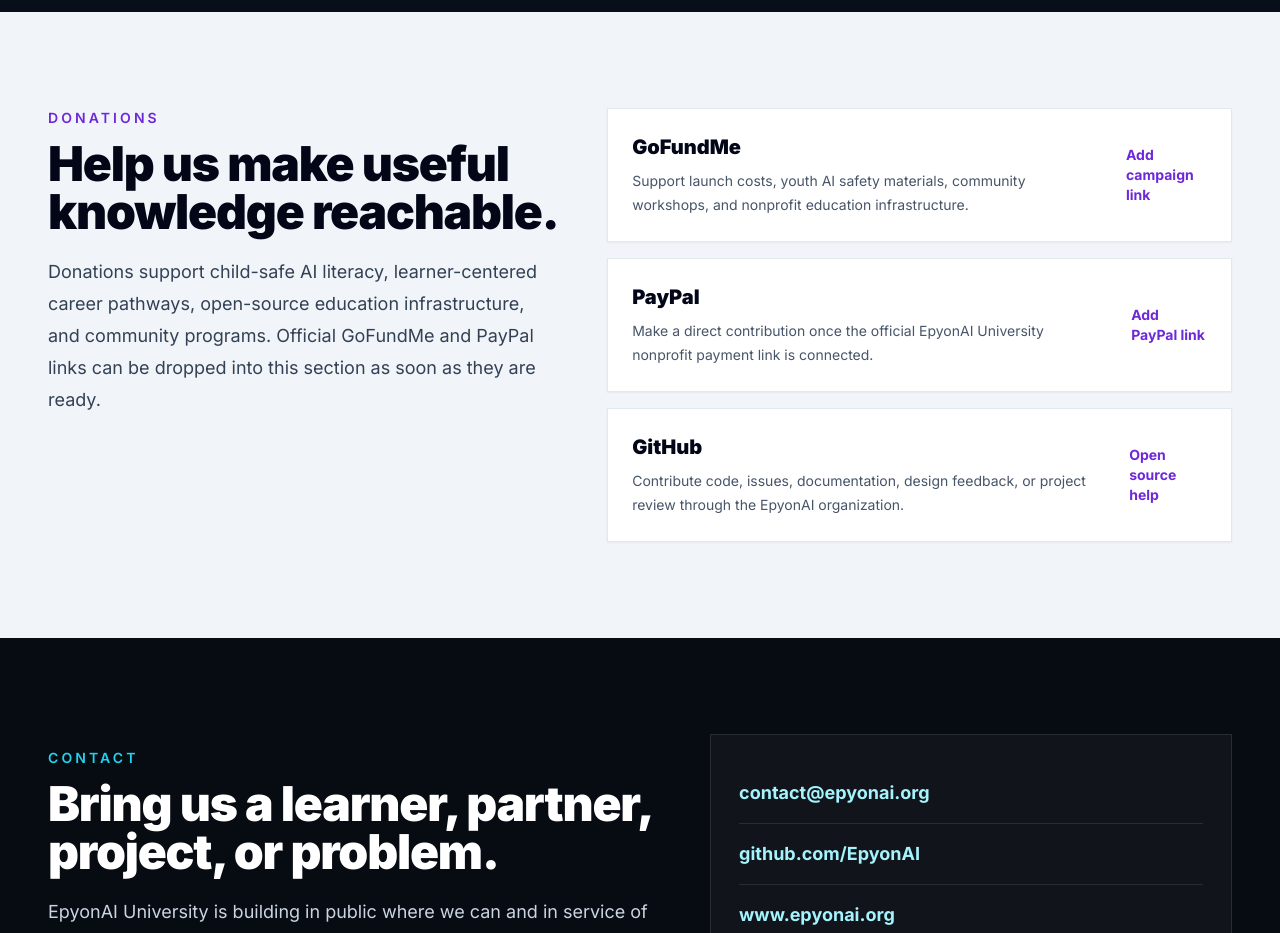
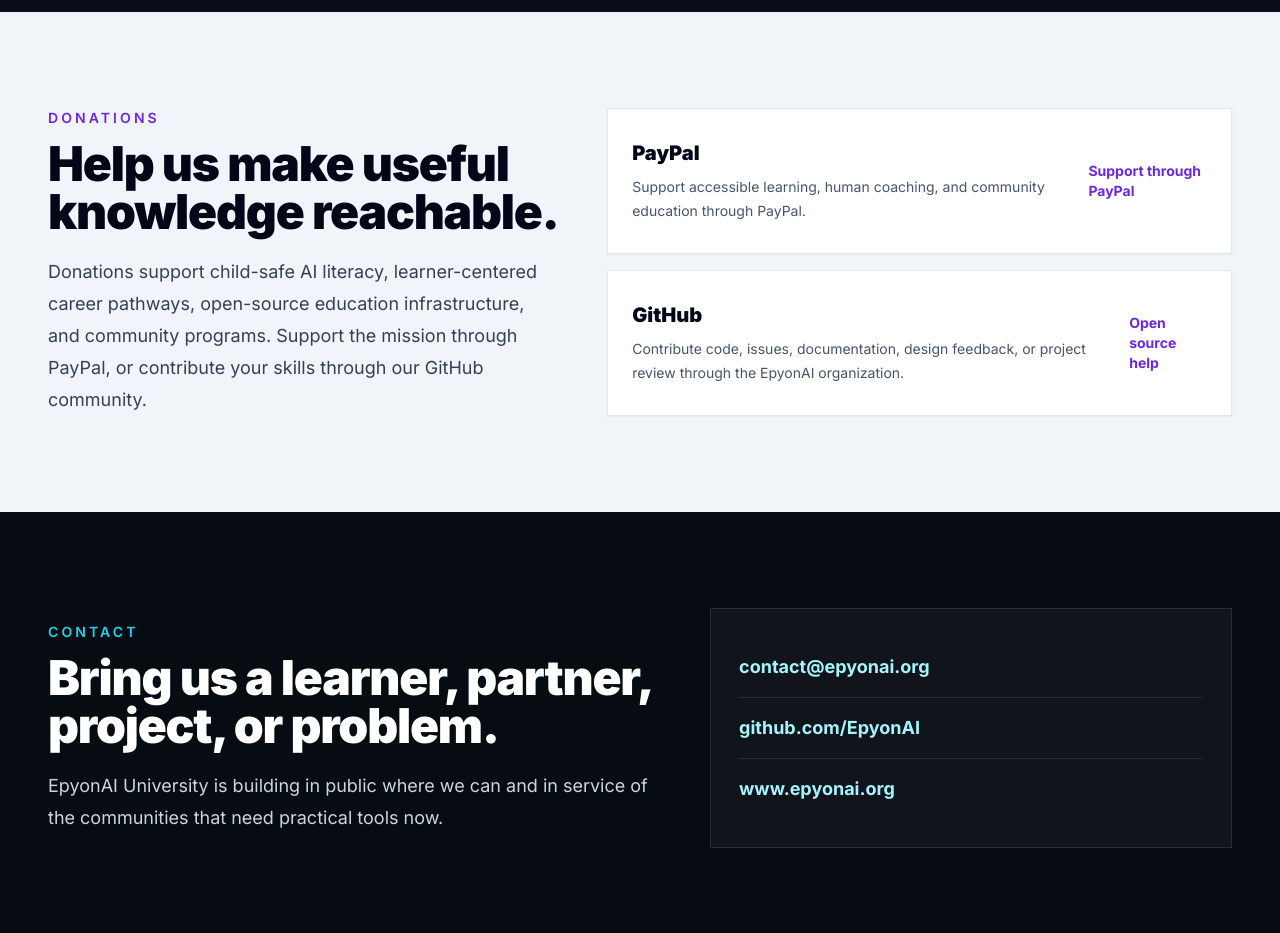
Before and after one commit to EpyonAI/EpyonAI-University, a Next.js app: page / in a window 1280 px wide. Shown: the part 3380-4313 px from the top of the page. Built offline with nearby package versions, Linux system fonts and the light colour scheme.

Commit message:
Connect approved PayPal link and canonical Pathfinder URLs

```diff
--- a/app/page.tsx
+++ b/app/page.tsx
@@ -4,8 +4,8 @@
     github: 'https://github.com/EpyonAI/patch',
   },
   pathfinder: {
-    live: 'https://project-dq4w2.vercel.app',
-    github: 'https://github.com/EpyonAI/Pathfinder',
+    live: 'https://pathfinder.epyonai.org',
+    github: 'https://github.com/EpyonAI/Odyssey',
   },
   compass: {
     live: 'https://compass.epyonai.org',
@@ -79,18 +79,11 @@
 
 const donationOptions = [
   {
-    name: 'GoFundMe',
-    description:
-      'Support launch costs, youth AI safety materials, community workshops, and nonprofit education infrastructure.',
-    href: '#contact',
-    note: 'Add campaign link',
-  },
-  {
     name: 'PayPal',
     description:
-      'Make a direct contribution once the official EpyonAI University nonprofit payment link is connected.',
-    href: '#contact',
-    note: 'Add PayPal link',
+      'Support accessible learning, human coaching, and community education through PayPal.',
+    href: 'https://www.paypal.com/ncp/payment/SXDWW8U3FGZAW',
+    note: 'Support through PayPal',
   },
   {
     name: 'GitHub',
@@ -303,8 +296,8 @@
               <p className="mt-5 text-lg leading-8 text-slate-700">
                 Donations support child-safe AI literacy, learner-centered
                 career pathways, open-source education infrastructure, and
-                community programs. Official GoFundMe and PayPal links can be
-                dropped into this section as soon as they are ready.
+                community programs. Support the mission through PayPal, or
+                contribute your skills through our GitHub community.
               </p>
             </div>
             <div className="grid gap-4">
--- a/components/layout/Footer.tsx
+++ b/components/layout/Footer.tsx
@@ -2,7 +2,7 @@
 
 const projectLinks = [
   { label: 'Patch', href: 'https://epyonai.github.io/patch/' },
-  { label: 'Pathfinder', href: 'https://project-dq4w2.vercel.app' },
+  { label: 'Pathfinder', href: 'https://pathfinder.epyonai.org' },
   { label: 'Compass News', href: 'https://compass.epyonai.org' },
   { label: 'Chef Kirby', href: 'https://chef-kirby.vercel.app' },
   { label: 'The Classroom', href: 'https://github.com/EpyonAI/EpyonAI-University' },
```
